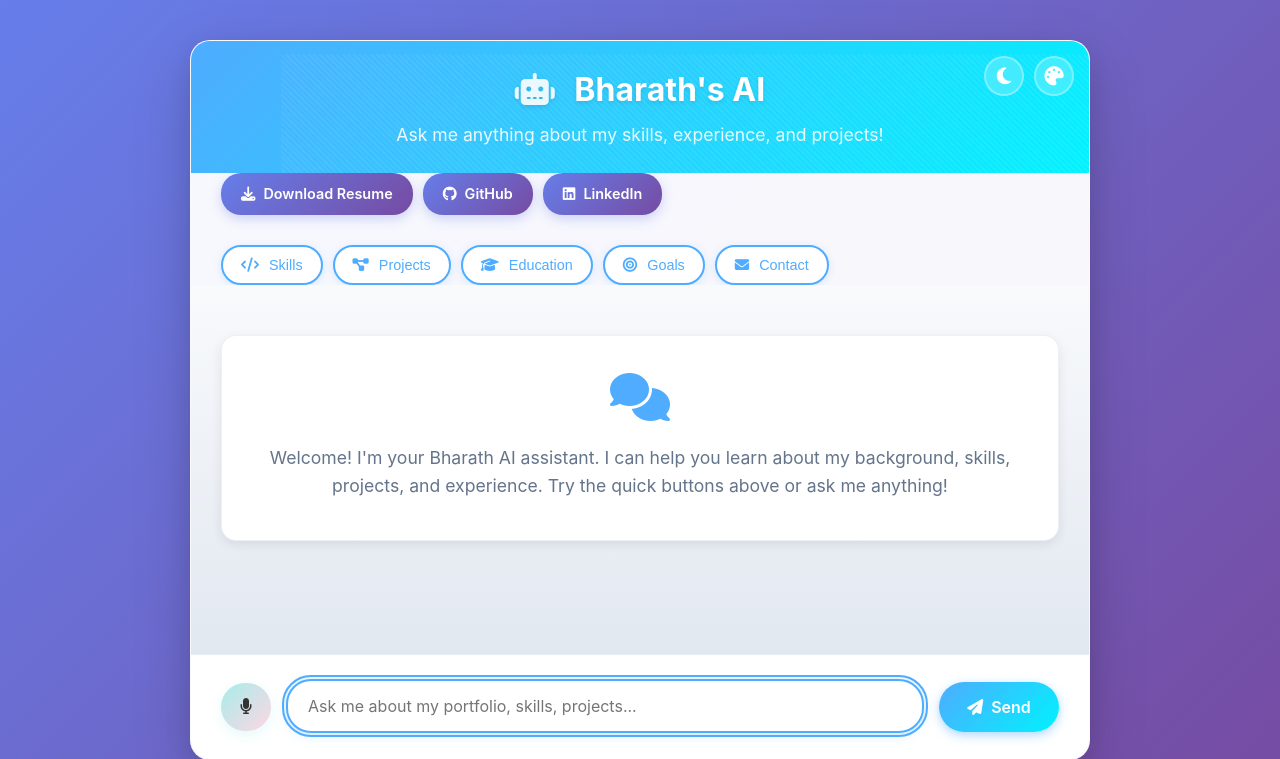
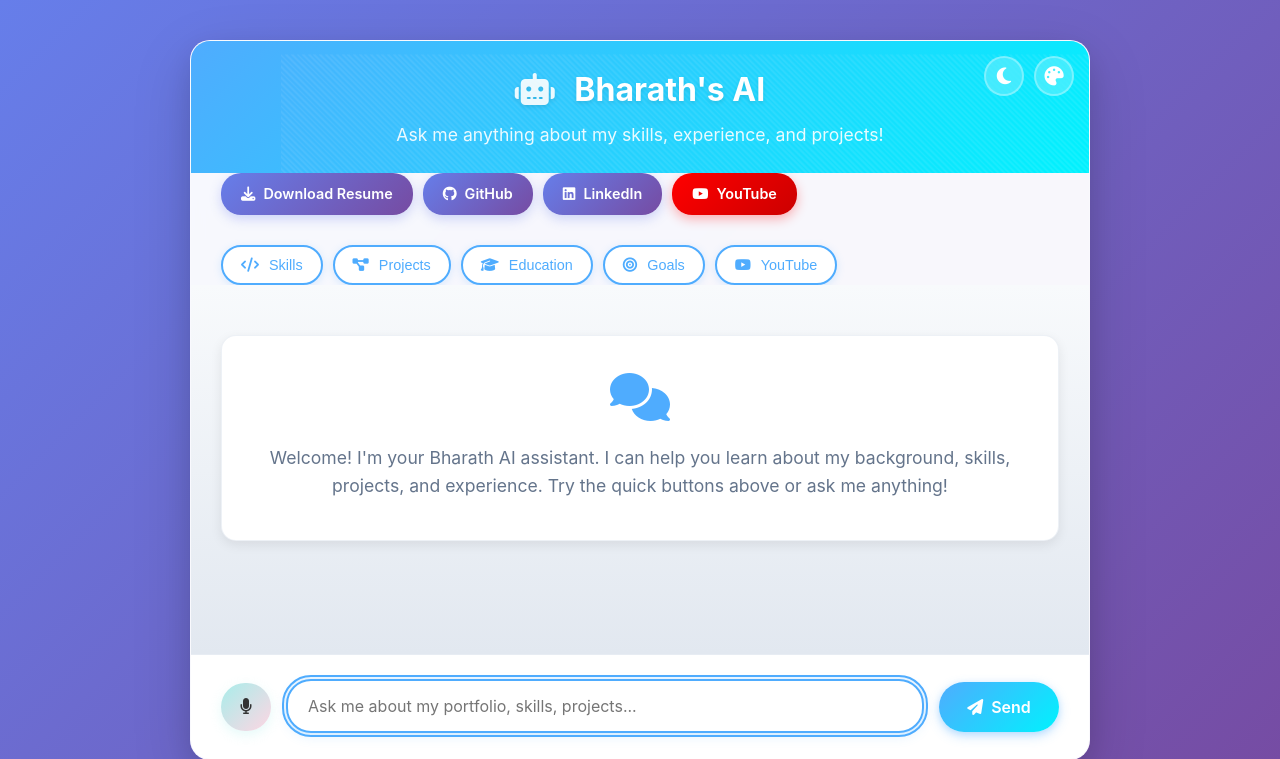
Before and after one commit to janagambharath/Portfolio-chatbot, a Flask app: page / in a window 1280 px wide. Shown: the top 759 px of the page. Run offline with Flask 3, Linux system fonts and the light colour scheme.

Commit message:
Update index.html

```diff
--- a/templates/index.html
+++ b/templates/index.html
@@ -118,7 +118,7 @@
             cursor: not-allowed;
         }
 
-        /* Download Resume Button */
+        /* Action Buttons */
         .action-buttons {
             display: flex;
             gap: 10px;
@@ -146,6 +146,15 @@
         .action-btn:hover {
             transform: translateY(-2px);
             box-shadow: 0 6px 20px rgba(102, 126, 234, 0.4);
+        }
+
+        .action-btn.youtube {
+            background: linear-gradient(135deg, #FF0000, #CC0000);
+            box-shadow: 0 4px 12px rgba(255, 0, 0, 0.3);
+        }
+
+        .action-btn.youtube:hover {
+            box-shadow: 0 6px 20px rgba(255, 0, 0, 0.4);
         }
 
         /* Dark Mode Styles */
@@ -243,6 +252,11 @@
             .action-buttons {
                 padding: 0 20px 10px;
             }
+
+            .action-btn {
+                padding: 8px 16px;
+                font-size: 0.85rem;
+            }
         }
     </style>
 </head>
@@ -278,6 +292,11 @@
                class="action-btn">
                 <i class="fab fa-linkedin"></i> LinkedIn
             </a>
+            <a href="https://www.youtube.com/@Bharath-ai"
+               target="_blank"
+               class="action-btn youtube">
+                <i class="fab fa-youtube"></i> YouTube
+            </a>
         </div>
 
         <!-- Quick Reply Suggestions -->
@@ -294,8 +313,8 @@
             <button class="quick-reply-btn" onclick="sendQuickReply('What are your goals?')">
                 <i class="fas fa-bullseye"></i> Goals
             </button>
-            <button class="quick-reply-btn" onclick="sendQuickReply('How can I contact you?')">
-                <i class="fas fa-envelope"></i> Contact
+            <button class="quick-reply-btn" onclick="sendQuickReply('Tell me about your YouTube channel')">
+                <i class="fab fa-youtube"></i> YouTube
             </button>
         </div>
 
@@ -346,14 +365,10 @@
             const currentIndex = themes.indexOf(currentTheme);
             currentTheme = themes[(currentIndex + 1) % themes.length];
 
-            // Remove all theme classes
             themes.forEach(theme => document.body.classList.remove(`theme-${theme}`));
-
-            // Add new theme
             document.body.classList.add(`theme-${currentTheme}`);
             localStorage.setItem('theme', currentTheme);
 
-            // Visual feedback
             this.style.transform = 'rotate(360deg)';
             setTimeout(() => this.style.transform = 'rotate(0deg)', 500);
         });
@@ -445,6 +460,8 @@
             const typingMessage = addMessage('', 'bot', true);
 
             try {
+                console.log('Sending message to /ask endpoint:', message);
+
                 const response = await fetch('/ask', {
                     method: 'POST',
                     headers: {
@@ -453,18 +470,24 @@
                     body: JSON.stringify({ message: message }),
                 });
 
+                console.log('Response status:', response.status);
                 const data = await response.json();
+                console.log('Response data:', data);
 
                 // Remove typing indicator
                 typingMessage.remove();
 
-                // Add bot response with word-by-word animation
-                await addStreamingMessage(data.reply, 'bot');
+                if (data.reply) {
+                    // Add bot response with word-by-word animation
+                    await addStreamingMessage(data.reply, 'bot');
+                } else {
+                    addMessage('Sorry, I received an empty response. Please try again.', 'bot');
+                }
 
             } catch (error) {
+                console.error('Fetch error:', error);
                 typingMessage.remove();
-                addMessage('Sorry, I encountered an error. Please try again.', 'bot');
-                console.error('Error:', error);
+                addMessage('Sorry, I encountered an error connecting to the server. Please check if the server is running and try again.', 'bot');
             } finally {
                 // Re-enable input and button
                 input.disabled = false;
@@ -538,10 +561,7 @@
                 wordSpan.textContent = words[i] + (i < words.length - 1 ? ' ' : '');
                 content.appendChild(wordSpan);
 
-                // Scroll to bottom
                 messagesContainer.scrollTop = messagesContainer.scrollHeight;
-
-                // Animation speed
                 await new Promise(resolve => setTimeout(resolve, 60));
             }
         }
```
